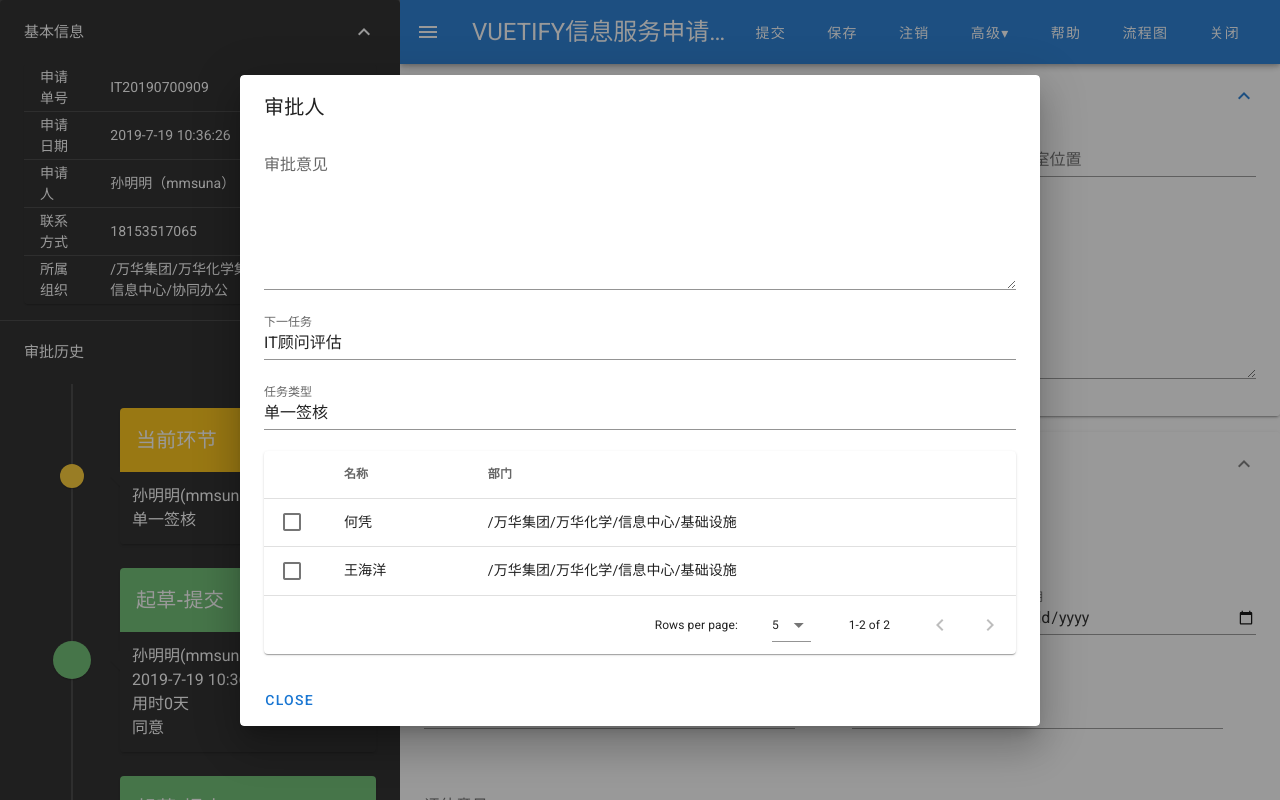
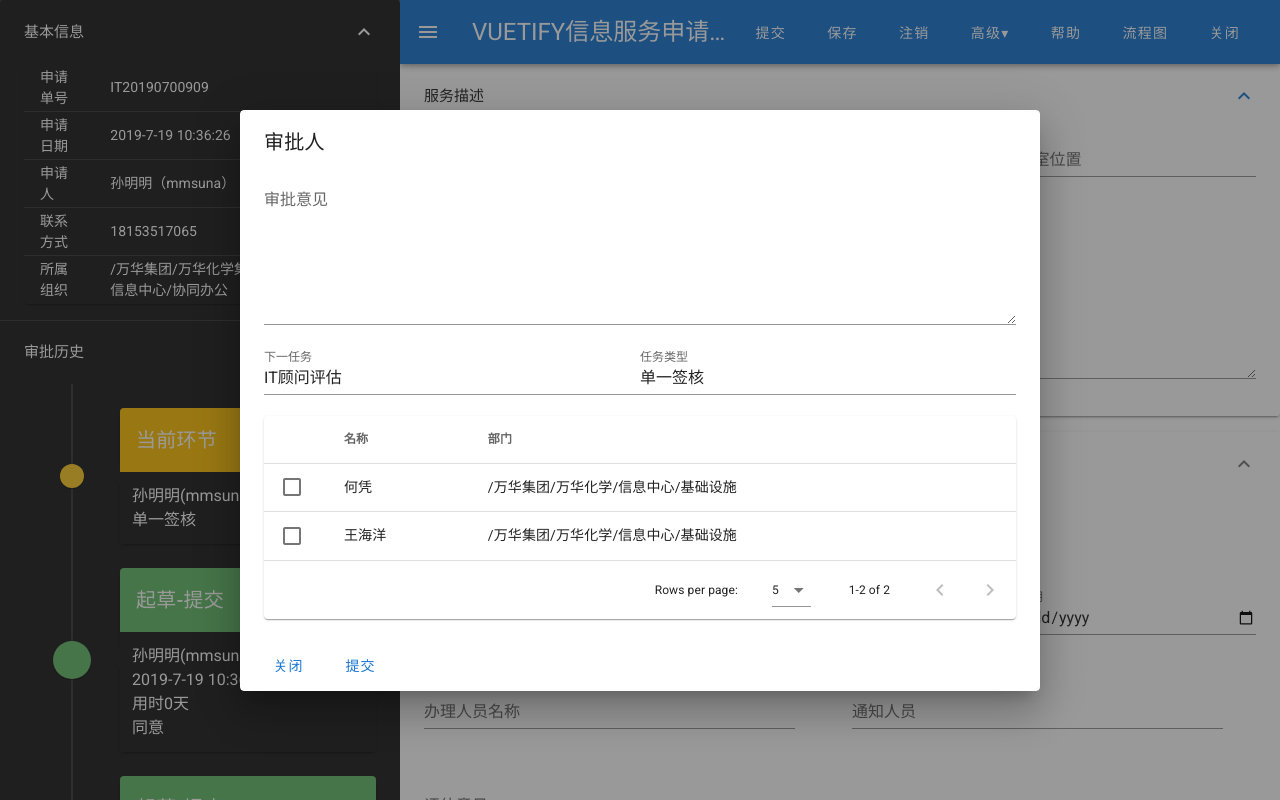
Before and after one commit to ebolavirus/VuetifyDemo, a Vue app: page / in a window 1280 px wide. Both pictures are taken after a click on the button "提交". Shown: the top 800 px of the page. Built offline with nearby package versions, Linux system fonts and the light colour scheme.

Commit message:
5555
Signed-off-by: jkjiao <jkjiao@whchem.com>

```diff
--- a/src/components/TopBar.vue
+++ b/src/components/TopBar.vue
@@ -41,20 +41,33 @@
       <v-card>
         <v-card-title>审批人</v-card-title>
         <v-card-text>
+          <v-layout wrap>
+            <v-flex xs12>
               <v-textarea label="审批意见">同意</v-textarea>
+            </v-flex>
+            <v-flex xs6>
               <v-text-field label="下一任务" value="IT顾问评估"></v-text-field>
+            </v-flex>
+            <v-flex xs6>
               <v-text-field label="任务类型" value="单一签核"></v-text-field>
+            </v-flex>
+            <v-flex xs12>
               <v-data-table
                 :headers="apHeaders"
                 :items="approvers"
                 :items-per-page="5"
                 class="elevation-1"
-            single-select="true"
+                single-select
+                v-model="selectedApprover"
+                item-key="name"
                 show-select
               ></v-data-table>
+            </v-flex>
+          </v-layout>
         </v-card-text>
         <v-card-actions>
-          <v-btn color="primary" text @click="dialog2 = false">Close</v-btn>
+          <v-btn color="primary" text @click="dialog2 = false">关闭</v-btn>
+          <v-btn color="primary" text @click="dialog2 = false">提交</v-btn>
         </v-card-actions>
       </v-card>
     </v-dialog>
@@ -92,23 +105,24 @@ export default {
     dialog2: false,
     apHeaders: [
       {
-            text: '名称',
-            align: 'left',
+        text: "名称",
+        align: "left",
         sortable: false,
-            value: 'name',
+        value: "name"
       },
-          { text: '部门', value: 'dept' }
+      { text: "部门", value: "dept" }
     ],
     approvers: [
       {
-            name: '何凭',
-            dept: '/万华集团/万华化学/信息中心/基础设施',
+        name: "何凭",
+        dept: "/万华集团/万华化学/信息中心/基础设施"
       },
       {
-            name: '王海洋',
-            dept: '/万华集团/万华化学/信息中心/基础设施',
+        name: "王海洋",
+        dept: "/万华集团/万华化学/信息中心/基础设施"
       }
-        ]
+    ],
+    selectedApprover: []
   }),
   methods: {
     drawerAction() {
```
Lines whose indentation alone changed are shown as unchanged.
